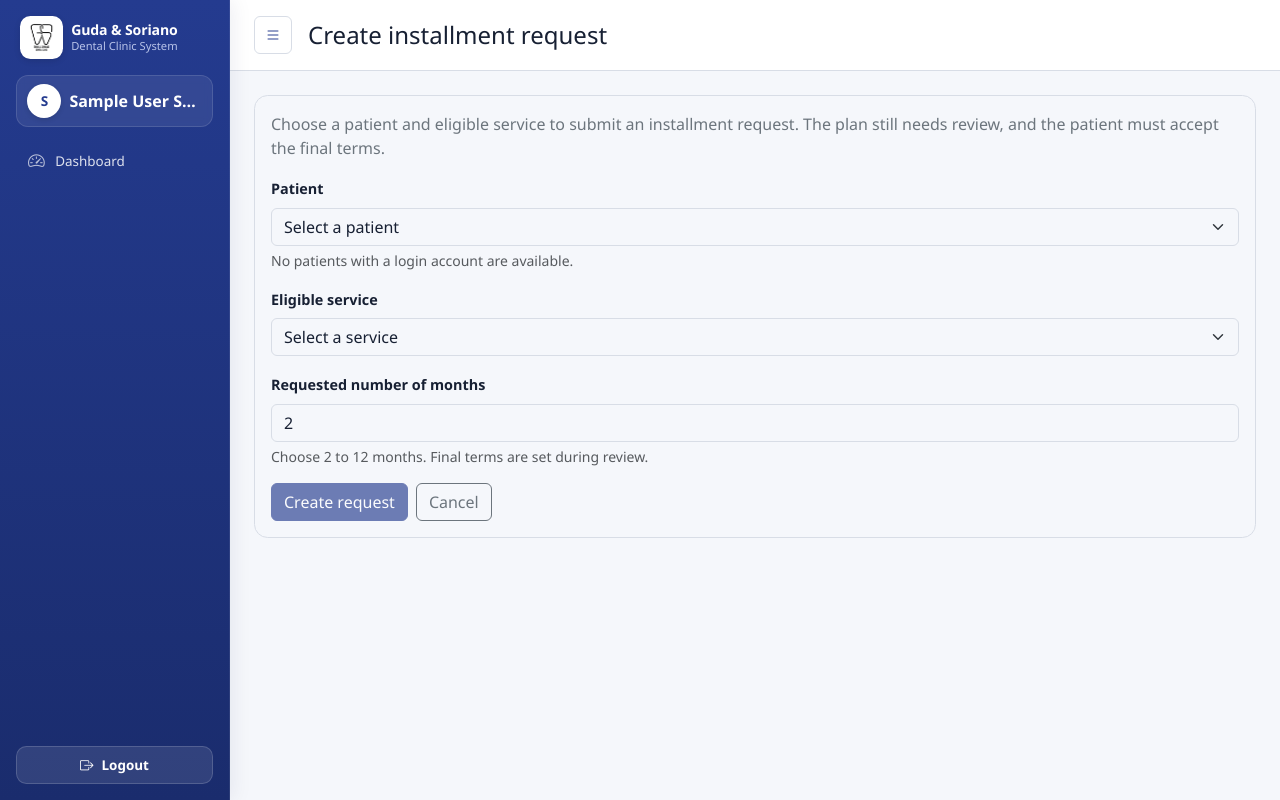
After one commit to atreyuuu009/orachart-laravel, a Laravel app: page /installments/new-for-patient in a window 1280 px wide. The commit adds this page. Run offline with Laravel 12, Linux system fonts and the light colour scheme; the visitor is signed in with stand-in values (Sample User, id 1); data comes from the database, SQL or seed files in the repository; data that the repository does not hold is empty.

Commit message:
access installment for admin and format id fix

```diff
--- a/app/Http/Controllers/InstallmentReviewController.php
+++ b/app/Http/Controllers/InstallmentReviewController.php
@@ -1,9 +1,11 @@
 <?php
 namespace App\Http\Controllers;
-use App\Models\{Discount,InstallmentPayment,InstallmentPlan};use App\Services\InstallmentService;use Illuminate\Http\Request;use Illuminate\Support\Facades\Storage;
+use App\Models\{Discount,InstallmentPayment,InstallmentPlan,Patient,Service};use App\Services\InstallmentService;use App\Support\Settings;use Illuminate\Http\Request;use Illuminate\Support\Facades\Storage;
 class InstallmentReviewController extends Controller
 {
  public function index(){ $u=request()->user(); return view('installments.index',['requests'=>$u->hasRole('admin','dentist')?InstallmentPlan::with('patient','service')->where('status','requested')->get():collect(),'proofs'=>$u->hasRole('admin','clinic_staff')?InstallmentPayment::with('plan.patient','plan.service')->where('status','proof_submitted')->get():collect()]); }
+ public function createForPatient(InstallmentService $s){return view('installments.create-for-patient',['patients'=>Patient::whereNotNull('user_id')->orderBy('last_name')->orderBy('first_name')->get(),'services'=>$s->eligibleServices()->get(),'maxMonths'=>Settings::int('installment_max_months')]);}
+ public function storeForPatient(Request $r,InstallmentService $s){$v=$r->validate(['patient_id'=>'required|exists:pat_patients,patient_id','service_id'=>'required|exists:svc_services,service_id','months'=>'required|integer|min:2|max:'.Settings::int('installment_max_months')]);$patient=Patient::whereNotNull('user_id')->findOrFail($v['patient_id']);$service=Service::findOrFail($v['service_id']);$s->request($patient,$service,(int)$v['months'],(int)$r->user()->user_id,true);return redirect()->route('installments.index')->with('status','Installment request created for the patient and sent for review.');}
  public function show(InstallmentPlan $plan){$plan->load('patient','service','payments');return view('installments.show',['plan'=>$plan,'discounts'=>Discount::where('is_active',1)->get()]);}
  public function approve(Request $r,InstallmentPlan $plan,InstallmentService $s){$v=$r->validate(['total_amount'=>'required|numeric|min:0.01','discount_id'=>'nullable|exists:pay_discounts,discount_id','interest_rate_percent'=>'required|numeric|min:0|max:100','number_of_installments'=>'required|integer|min:2|max:'.\App\Support\Settings::int('installment_max_months'),'first_due_date'=>'required|date|after_or_equal:today','terms_note'=>'nullable|string|max:1000']);$s->approve($plan,$v,$r->user()->user_id);return back()->with('status','Plan terms saved and schedule created.');}
  public function reject(Request $r,InstallmentPlan $plan,InstallmentService $s){$v=$r->validate(['reason'=>'required|string|max:500']);$s->reject($plan,$v['reason'],$r->user()->user_id);return back()->with('status','Request rejected.');}
--- a/app/Models/Patient.php
+++ b/app/Models/Patient.php
@@ -29,13 +29,27 @@ class Patient extends Model
     }
     public function getAgeAttribute(): int { return Carbon::parse($this->birth_date)->age; }
 
-    /** Next auto-index code, e.g. GS-2026-00001. Call inside a transaction. */
+    /** Next auto-index code, e.g. 00001-2026-GS. Call inside a transaction. */
     public static function nextCode(): string
     {
         $year = now()->year;
-        $last = static::withTrashed()->where('patient_code', 'like', "GS-$year-%")
-            ->orderByDesc('patient_code')->lockForUpdate()->value('patient_code');
-        $n = $last ? ((int) substr($last, -5)) + 1 : 1;
-        return sprintf('GS-%d-%05d', $year, $n);
+        $codes = static::withTrashed()
+            ->where(function ($query) use ($year) {
+                $query->where('patient_code', 'like', "GS-$year-%")
+                    ->orWhere('patient_code', 'like', "%-$year-GS");
+            })
+            ->lockForUpdate()
+            ->pluck('patient_code');
+
+        $n = $codes->map(function (string $code) use ($year) {
+            if (preg_match('/^GS-' . $year . '-(\d+)$/', $code, $matches)
+                || preg_match('/^(\d+)-' . $year . '-GS$/', $code, $matches)) {
+                return (int) $matches[1];
+            }
+
+            return 0;
+        })->max() + 1;
+
+        return sprintf('%05d-%d-GS', $n, $year);
     }
 }
--- a/app/Services/InstallmentService.php
+++ b/app/Services/InstallmentService.php
@@ -12,15 +12,15 @@ use Illuminate\Validation\ValidationException;
 class InstallmentService
 {
     public function eligibleServices() { return Service::bookable()->where('price_min_amount','>=',Settings::int('installment_min_amount'))->orWhere(function($q){$q->where('is_active',1)->where('is_bookable',1)->where('is_addon',0)->where('is_multi_visit',1)->where('price_min_amount','>',0); })->orderBy('service_name'); }
-    public function request(Patient $patient, Service $service, int $months, int $userId): InstallmentPlan
+    public function request(Patient $patient, Service $service, int $months, int $userId, bool $onBehalf = false): InstallmentPlan
     {
         if (!$patient->user_id || !$this->eligibleServices()->where('service_id',$service->service_id)->exists()) throw ValidationException::withMessages(['service_id'=>'This service is not eligible for installments.']);
         if ($months < 2 || $months > Settings::int('installment_max_months')) throw ValidationException::withMessages(['months'=>'Choose a valid installment term.']);
-        return DB::transaction(function()use($patient,$service,$months){Patient::whereKey($patient->patient_id)->lockForUpdate()->firstOrFail();
+        return DB::transaction(function()use($patient,$service,$months,$userId,$onBehalf){Patient::whereKey($patient->patient_id)->lockForUpdate()->firstOrFail();
             if (InstallmentPlan::where('patient_id',$patient->patient_id)->where('service_id',$service->service_id)->whereIn('status',['requested','approved','active'])->exists()) throw ValidationException::withMessages(['service_id'=>'You already have an open plan for this service.']);
             $treatment= $service->is_multi_visit ? \App\Models\TreatmentPlan::where('patient_id',$patient->patient_id)->where('service_id',$service->service_id)->where('status','active')->latest('treatment_plan_id')->first() : null;
             $plan=InstallmentPlan::create(['patient_id'=>$patient->patient_id,'service_id'=>$service->service_id,'treatment_plan_id'=>$treatment?->treatment_plan_id,'total_amount'=>$service->price_min_amount,'net_amount'=>$service->price_min_amount,'number_of_installments'=>$months,'status'=>'requested']);
-            Audit::log('request','pay_installment_plans',$plan->installment_plan_id,'Installment plan requested'); return $plan;
+            Audit::log('request','pay_installment_plans',$plan->installment_plan_id,$onBehalf?'Admin created an installment request for patient':'Installment plan requested',null,null,$userId); return $plan;
         });
     }
     public function approve(InstallmentPlan $plan,array $v,int $userId): void
--- a/app/Services/PatientService.php
+++ b/app/Services/PatientService.php
@@ -9,7 +9,7 @@ use Illuminate\Support\Facades\DB;
 
 class PatientService
 {
-    /** Creates pat_patients (+ empty health profile) with the next GS-YYYY-00001 code. */
+    /** Creates pat_patients (+ empty health profile) with the next 00001-YYYY-GS code. */
     public function create(array $d, ?User $account = null, ?User $createdBy = null): Patient
     {
         return DB::transaction(function () use ($d, $account, $createdBy) {
--- a/database/schema/orachart_schema_v1.sql
+++ b/database/schema/orachart_schema_v1.sql
@@ -256,7 +256,7 @@ CREATE TABLE sch_emergency_blocks (
 CREATE TABLE pat_patients (
   patient_id                 INT UNSIGNED AUTO_INCREMENT PRIMARY KEY,
   user_id                    INT UNSIGNED NULL,
-  patient_code               VARCHAR(20) NOT NULL,      -- e.g. GS-2026-00001 (auto-index)
+  patient_code               VARCHAR(20) NOT NULL,      -- e.g. 00001-2026-GS (auto-index)
   first_name                 VARCHAR(100) NOT NULL,
   middle_name                VARCHAR(100) NULL,
   last_name                  VARCHAR(100) NOT NULL,
--- /dev/null
+++ b/resources/views/installments/create-for-patient.blade.php
@@ -0,0 +1,46 @@
+@extends('layouts.app')
+@section('title', 'Create installment request')
+@section('page_title', 'Create installment request')
+
+@section('content')
+<div class="card">
+    <div class="card-body">
+        <p class="text-secondary">Choose a patient and eligible service to submit an installment request. The plan still needs review, and the patient must accept the final terms.</p>
+        <form method="POST" action="{{ route('installments.store-for-patient') }}">
+            @csrf
+            <div class="mb-3">
+                <label class="form-label" for="patient_id">Patient</label>
+                <select class="form-select @error('patient_id') is-invalid @enderror" id="patient_id" name="patient_id" required>
+                    <option value="">Select a patient</option>
+                    @foreach($patients as $patient)
+                        <option value="{{ $patient->patient_id }}" @selected(old('patient_id') == $patient->patient_id)>{{ $patient->full_name }} ({{ $patient->patient_code }})</option>
+                    @endforeach
+                </select>
+                @error('patient_id')<div class="invalid-feedback">{{ $message }}</div>@enderror
+                @if($patients->isEmpty())<div class="form-text">No patients with a login account are available.</div>@endif
+            </div>
+            <div class="mb-3">
+                <label class="form-label" for="service_id">Eligible service</label>
+                <select class="form-select @error('service_id') is-invalid @enderror" id="service_id" name="service_id" required>
+                    <option value="">Select a service</option>
+                    @foreach($services as $service)
+                        <option value="{{ $service->service_id }}" @selected(old('service_id') == $service->service_id)>{{ $service->service_name }} — {{ $service->price_label }}</option>
+                    @endforeach
+                </select>
+                @error('service_id')<div class="invalid-feedback">{{ $message }}</div>@enderror
+                @if($services->isEmpty())<div class="form-text">There are currently no eligible services.</div>@endif
+            </div>
+            <div class="mb-3">
+                <label class="form-label" for="months">Requested number of months</label>
+                <input class="form-control @error('months') is-invalid @enderror" type="number" id="months" name="months" min="2" max="{{ $maxMonths }}" value="{{ old('months', 2) }}" required>
+                @error('months')<div class="invalid-feedback">{{ $message }}</div>@enderror
+                <div class="form-text">Choose 2 to {{ $maxMonths }} months. Final terms are set during review.</div>
+            </div>
+            <div class="d-flex gap-2">
+                <button class="btn btn-primary" type="submit" @disabled($patients->isEmpty() || $services->isEmpty())>Create request</button>
+                <a class="btn btn-outline-secondary" href="{{ route('installments.index') }}">Cancel</a>
+            </div>
+        </form>
+    </div>
+</div>
+@endsection
--- a/resources/views/installments/index.blade.php
+++ b/resources/views/installments/index.blade.php
@@ -1,5 +1,6 @@
 @extends('layouts.app') @section('title','Installments') @section('page_title','Installments')
 @section('content')
+@if(auth()->user()->hasRole('admin'))<div class="d-flex justify-content-end mb-3"><a class="btn btn-primary" href="{{ route('installments.create-for-patient') }}">Create installment for patient</a></div>@endif
 <ul class="nav nav-tabs">
 @if(auth()->user()->hasRole('admin','dentist'))<li class="nav-item"><button class="nav-link {{ auth()->user()->hasRole('clinic_staff')?'':'active' }}" data-bs-toggle="tab" data-bs-target="#requests">Requests <span class="badge text-bg-secondary">{{ $requests->count() }}</span></button></li>@endif
 @if(auth()->user()->hasRole('admin','clinic_staff'))<li class="nav-item"><button class="nav-link {{ auth()->user()->hasRole('clinic_staff')?'active':'' }}" data-bs-toggle="tab" data-bs-target="#proofs">Proofs to verify <span class="badge text-bg-warning">{{ $proofs->count() }}</span></button></li>@endif
--- a/routes/web.php
+++ b/routes/web.php
@@ -64,6 +64,10 @@ Route::middleware('auth')->group(function () {
     Route::post('/my-installments/{plan}/decline', [InstallmentController::class, 'decline'])->name('installments.decline');
 
     Route::middleware('role:admin,clinic_staff,dentist')->get('/installments', [InstallmentReviewController::class, 'index'])->name('installments.index');
+    Route::middleware('role:admin')->prefix('installments')->name('installments.')->group(function () {
+        Route::get('/new-for-patient', [InstallmentReviewController::class, 'createForPatient'])->name('create-for-patient');
+        Route::post('/new-for-patient', [InstallmentReviewController::class, 'storeForPatient'])->name('store-for-patient');
+    });
     Route::middleware('role:admin,dentist')->prefix('installments')->name('installments.')->group(function () {
         Route::get('/{plan}', [InstallmentReviewController::class, 'show'])->name('show');
         Route::post('/{plan}/approve', [InstallmentReviewController::class, 'approve'])->name('approve');
```
Also changed, not shown: app/Http/Controllers/UserManagementController.php (+14 -3 lines).
